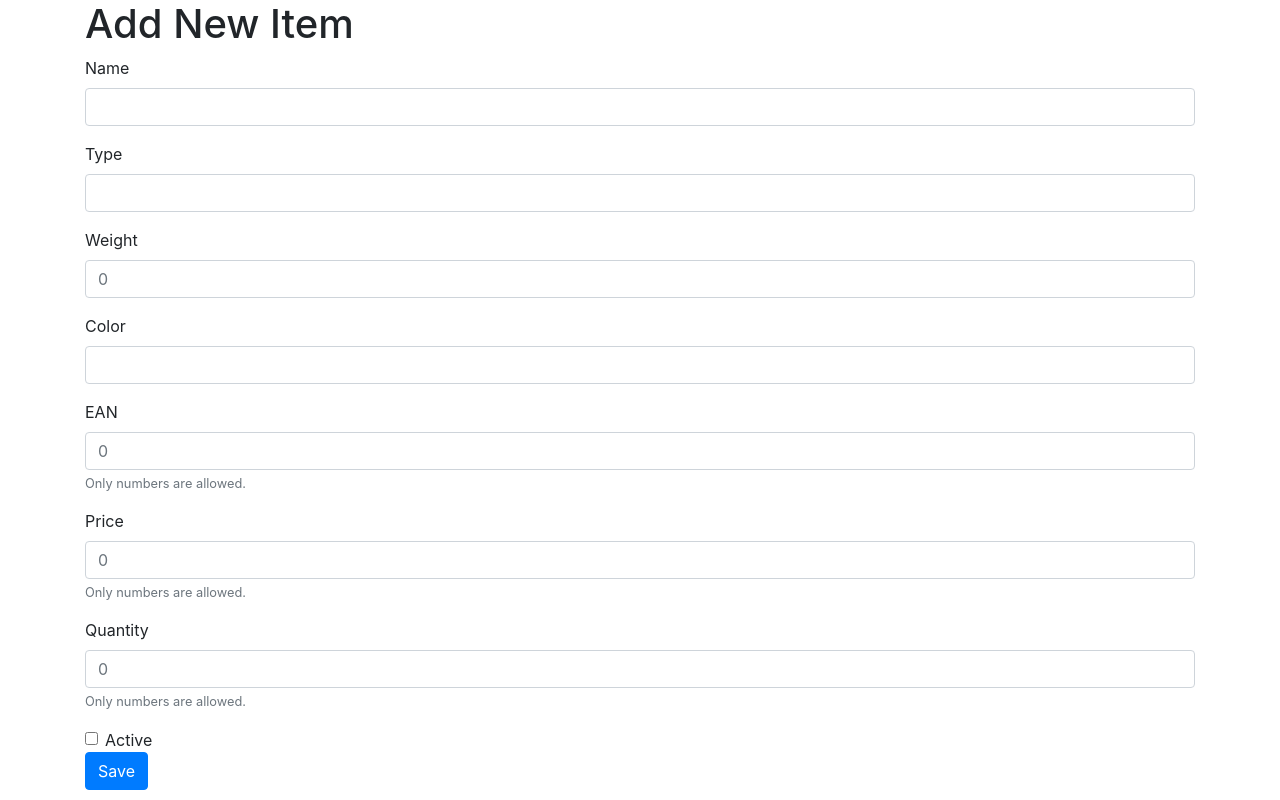
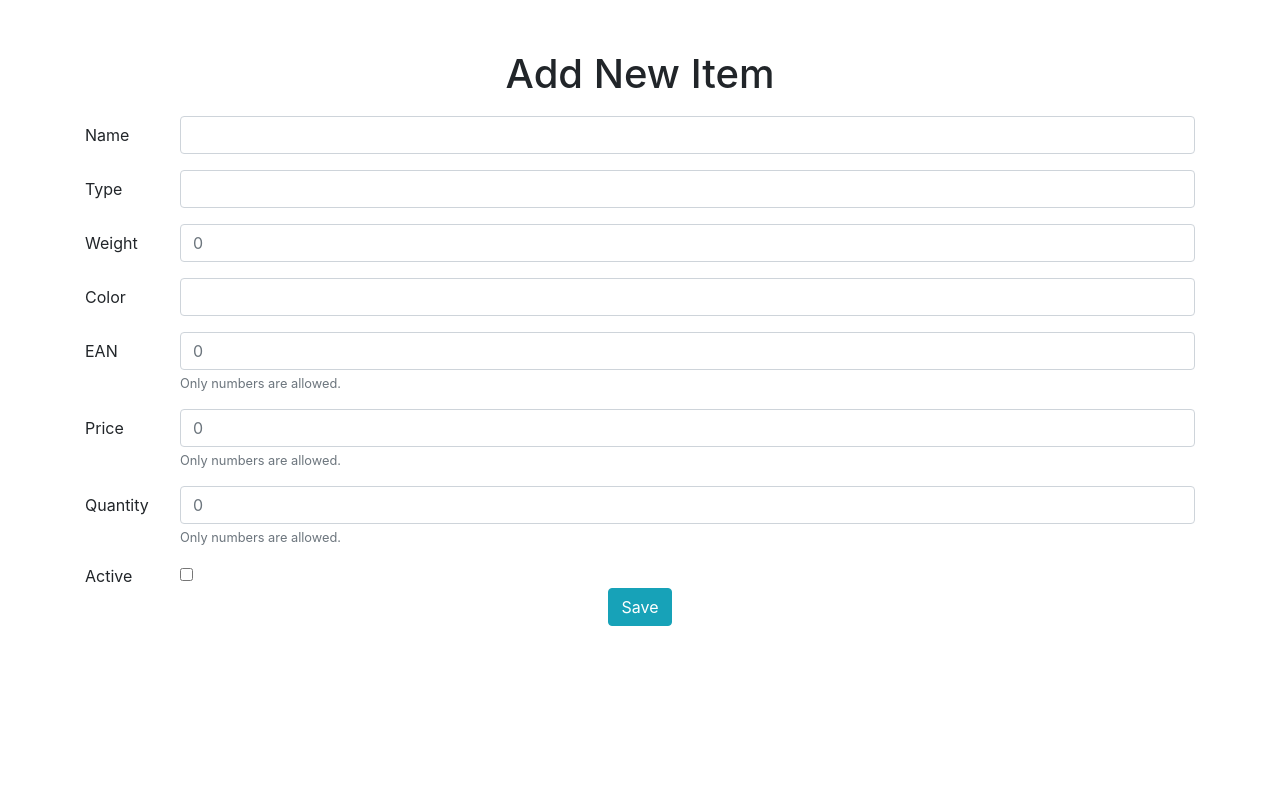
Before and after one commit to willow9/Warehouse, a React (Create React App) app: page /products/create in a window 1280 px wide. Built offline with nearby package versions, Linux system fonts and the light colour scheme.

Commit message:
Added some styling.

```diff
--- a/src/components/ItemForm.tsx
+++ b/src/components/ItemForm.tsx
@@ -23,8 +23,9 @@ const ItemForm: React.SFC<IProps> = (props) => {
     <div>
       <h1>{props.title}</h1>
       <form>
-        <div className='form-group'>
-          <label>Name</label>
+        <div className='form-group row'>
+          <label className='col-sm-1 col-form-label'>Name</label>
+          <div className='col-sm-11'>
             <input
               id='name'
               type='text'
@@ -34,8 +35,10 @@ const ItemForm: React.SFC<IProps> = (props) => {
               onChange={props.handleChange}
             />
           </div>
-        <div className='form-group'>
-          <label>Type</label>
+        </div>
+        <div className='form-group row'>
+          <label className='col-sm-1 col-form-label'>Type</label>
+          <div className='col-sm-11'>
             <input
               id='type'
               type='text'
@@ -45,8 +48,10 @@ const ItemForm: React.SFC<IProps> = (props) => {
               onChange={props.handleChange}
             />
           </div>
-        <div className='form-group'>
-          <label>Weight</label>
+        </div>
+        <div className='form-group row'>
+          <label className='col-sm-1 col-form-label'>Weight</label>
+          <div className='col-sm-11'>
             <input
               id='weight'
               type='number'
@@ -56,8 +61,10 @@ const ItemForm: React.SFC<IProps> = (props) => {
               onChange={props.handleChange}
             />
           </div>
-        <div className='form-group'>
-          <label>Color</label>
+        </div>
+        <div className='form-group row'>
+          <label className='col-sm-1 col-form-label'>Color</label>
+          <div className='col-sm-11'>
             <input
               id='color'
               type='text'
@@ -67,8 +74,10 @@ const ItemForm: React.SFC<IProps> = (props) => {
               onChange={props.handleChange}
             />
           </div>
-        <div className='form-group'>
-          <label>EAN</label>
+        </div>
+        <div className='form-group row'>
+          <label className='col-sm-1 col-form-label'>EAN</label>
+          <div className='col-sm-11'>
             <input
               id='ean'
               type='number'
@@ -77,10 +86,13 @@ const ItemForm: React.SFC<IProps> = (props) => {
               required={!props.editItem}
               onChange={props.handleChange}
             />
+
             <small className='form-text text-muted'>Only numbers are allowed.</small>
           </div>
-        <div className='form-group'>
-          <label>Price</label>
+        </div>
+        <div className='form-group row'>
+          <label className='col-sm-1 col-form-label'>Price</label>
+          <div className='col-sm-11'>
             <input
               id='price'
               type='number'
@@ -92,8 +104,10 @@ const ItemForm: React.SFC<IProps> = (props) => {
             />
             <small className='form-text text-muted'>Only numbers are allowed.</small>
           </div>
-        <div className='form-group'>
-          <label>Quantity</label>
+        </div>
+        <div className='form-group row'>
+          <label className='col-sm-1 col-form-label'>Quantity</label>
+          <div className='col-sm-11'>
             <input
               id='quantity'
               type='number'
@@ -105,7 +119,12 @@ const ItemForm: React.SFC<IProps> = (props) => {
             />
             <small className='form-text text-muted'>Only numbers are allowed.</small>
           </div>
-
+        </div>
+        <div className='row'>
+          <div className='col-sm-1'>
+            <label className='form-check-label'>Active</label>
+          </div>
+          <div className='col-sm-1'>
             <div className='form-check'>
               <input
                 type='checkbox'
@@ -114,11 +133,14 @@ const ItemForm: React.SFC<IProps> = (props) => {
                 checked={props.active}
                 onChange={props.handleCheckboxChange}
               />
-          <label className='form-check-label'>Active</label>
             </div>
-        <button type='submit' className='btn btn-primary' onClick={props.editItem ? props.changeItem : props.addItem}>
+          </div>
+        </div>
+        <div className='text-center'>
+          <button type='submit' className='btn btn-info' onClick={props.editItem ? props.changeItem : props.addItem}>
             Save
           </button>
+        </div>
       </form>
     </div>
   );
--- a/src/components/ItemPreview.tsx
+++ b/src/components/ItemPreview.tsx
@@ -44,7 +44,6 @@ export default class ItemPreview extends Component<IProductProps, IProductState>
         <Tabs defaultActiveKey='details' id='uncontrolled-tab-example'>
           <Tab eventKey='details' title='Details' transition={false}>
             <div>
-              <h1>Product</h1>
               <Table striped bordered hover>
                 <TableHeader withActions={false}></TableHeader>
                 <tbody>{this.state.item ? this.renderItem(this.state.item) : null}</tbody>
--- a/src/components/ItemTable.tsx
+++ b/src/components/ItemTable.tsx
@@ -46,7 +46,7 @@ class ItemTable extends Component<MyProps, MyState> {
       <tr
         key={index}
         style={{
-          backgroundColor: item.active ? "white" : "#C0C0C0",
+          backgroundColor: item.active ? "white" : "#f2f0f0",
           color: item.quantity == 0 ? "red" : "#212529",
         }}
       >
@@ -55,12 +55,13 @@ class ItemTable extends Component<MyProps, MyState> {
         <td>{item.weight}</td>
         <td>{item.color}</td>
         <td>{item.ean}</td>
-        <td>
+        <td className='text-center'>
           <input type='checkbox' defaultChecked={item.active} id={item.ean} onChange={this.toggleCheckbox} />
         </td>
 
         <td>
           <input
+            className='short-input-field'
             type='number'
             name='quantity'
             id={item.ean}
@@ -72,6 +73,7 @@ class ItemTable extends Component<MyProps, MyState> {
         </td>
         <td>
           <input
+            className='short-input-field'
             type='number'
             name='price'
             id={item.ean}
@@ -83,16 +85,20 @@ class ItemTable extends Component<MyProps, MyState> {
         </td>
         <td>
           <Link to={`/products/${item.ean}`}>
-            <button disabled={!item.active}>View</button>
+            <button className='btn btn-info' disabled={!item.active}>
+              View
+            </button>
           </Link>
         </td>
         <td>
           <Link to={`/products/${item.ean}/edit`}>
-            <button disabled={!item.active}>Edit</button>
+            <button className='btn btn-primary' disabled={!item.active}>
+              Edit
+            </button>
           </Link>
         </td>
         <td>
-          <button id={item.ean} onClick={this.handleDelete} disabled={!item.active}>
+          <button className='btn btn-danger' id={item.ean} onClick={this.handleDelete} disabled={!item.active}>
             Delete
           </button>
         </td>
@@ -103,15 +109,20 @@ class ItemTable extends Component<MyProps, MyState> {
   render() {
     return (
       <div className='container'>
-        <h1>Table</h1>
+        <h1>Products</h1>
         <ReactBootstrap.Table striped bordered hover>
           <TableHeader withActions={true}></TableHeader>
           <tbody>{this.context.items.map(this.renderItem)}</tbody>
         </ReactBootstrap.Table>
-        <Link to={`/products/create`}>
-          <button>Create Item</button>
-        </Link>
-        <button onClick={this.saveToDB}>Save All Changes</button>
+        <div className='text-center'>
+          <Link to={`/products/create`}>
+            <button className='btn btn-info'>Create New Item</button>
+          </Link>
+          &nbsp;
+          <button className='btn btn-info' onClick={this.saveToDB}>
+            Save All Changes
+          </button>
+        </div>
       </div>
     );
   }
--- a/src/components/TableHeader.tsx
+++ b/src/components/TableHeader.tsx
@@ -6,7 +6,7 @@ interface IProps {
 export const TableHeader: React.SFC<IProps> = (props) => {
   return (
     <thead>
-      <tr>
+      <tr className='text-center'>
         <th>Name</th>
         <th>Type</th>
         <th>Weight</th>
--- a/src/index.css
+++ b/src/index.css
@@ -1,13 +1,26 @@
+input[type="number"]::-webkit-inner-spin-button,
+input[type="number"]::-webkit-outer-spin-button {
+  -webkit-appearance: none;
+  margin: 0;
+}
+
 body {
   margin: 0;
-  font-family: -apple-system, BlinkMacSystemFont, 'Segoe UI', 'Roboto', 'Oxygen',
-    'Ubuntu', 'Cantarell', 'Fira Sans', 'Droid Sans', 'Helvetica Neue',
-    sans-serif;
+  padding: 3.125rem;
+  font-family: -apple-system, BlinkMacSystemFont, "Segoe UI", "Roboto", "Oxygen", "Ubuntu", "Cantarell", "Fira Sans",
+    "Droid Sans", "Helvetica Neue", sans-serif;
   -webkit-font-smoothing: antialiased;
   -moz-osx-font-smoothing: grayscale;
 }
 
 code {
-  font-family: source-code-pro, Menlo, Monaco, Consolas, 'Courier New',
-    monospace;
+  font-family: source-code-pro, Menlo, Monaco, Consolas, "Courier New", monospace;
 }
+h1 {
+  text-align: center;
+  padding-bottom: 0.625rem;
+}
+.short-input-field {
+  width: 5rem;
+  text-align: center;
+}
```
Also changed, not shown: src/App.css (added). Lines whose indentation alone changed are shown as unchanged.
